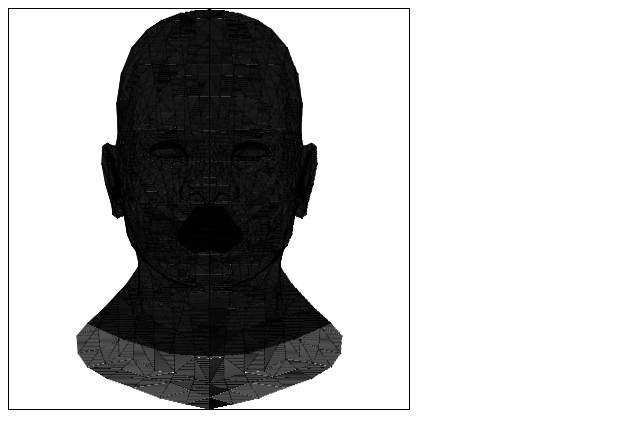
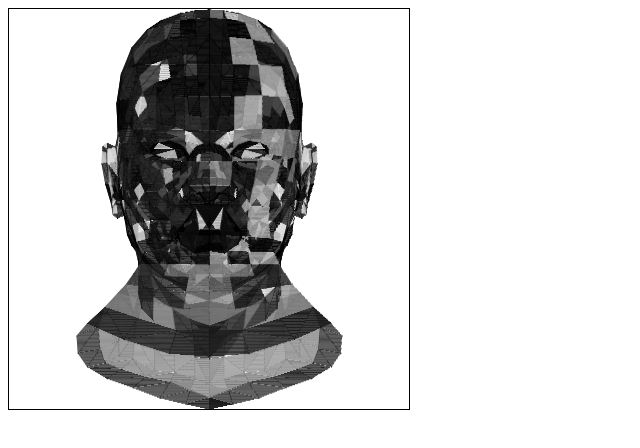
Before and after one commit to xiaoxiaowesley/SimplestGameRenderer, a plain HTML site: page Lesson2/index.html in a window 1280 px wide. Shown: the whole page, without its empty margins (0-640 px from the left). Drawn offline with Linux system fonts and the light colour scheme.

Commit message:
添加叉乘和点乘

```diff
--- a/Lesson2/index.html
+++ b/Lesson2/index.html
@@ -2,7 +2,7 @@
 <html lang="en">
 <head>
     <meta charset="UTF-8">
-    <title>Title</title>
+    <title>Lession2</title>
     <style type="text/css">
         canvas { border: 1px solid black; }
     </style>
--- a/Lesson2/index.js
+++ b/Lesson2/index.js
@@ -121,6 +121,19 @@ function drawTriangle(ctx,t0,t1,t2,color){
     }
 }
 
+function CrossProduct(u,v){
+    return { x:(u.y*v.z-u.z*v.y), y:(u.z*v.x-u.x*v.z), z:(u.x*v.y-u.y*v.x)  }
+}
+
+function DotProduct(u,v){
+    return u.x * v.x + u.y * v.y + u.z * v.z;
+}
+
+function Normalize(u){
+    var magnitude = Math.sqrt(u.x*u.x+u.y+u.y+u.z*u.z);
+    return {  x:u.x / magnitude, y:u.y / magnitude,  z:u.z / magnitude }
+}
+
 /**
  * 绘制三角形（线框）
  * @param {*} ctx
@@ -173,21 +186,32 @@ for(var i = 0 ; i < african_head_data.faces.length;i++ ){
     //drawTriangle(ctx,screenPt0,screenPt1,screenPt2,color)
 
     // 根据深度呈现不同的颜色。法线和光线的角度越小，颜色越浅
-    // 计算法线 - (三点决定一个平面。垂直于平面能做一条个向量，称之为法线)
-    // 用法线和光线的叉乘来衡量角度
-    var x1 = v0.x - v1.x;
-    var y1 = v0.y - v1.y;
-    var z1 = v0.z - v1.z;
-    var x2 = v0.x - v2.x;
-    var y2 = v0.y - v2.y;
-    var z2 = v0.z - v2.z;
-    var normal = {
-        x:(y1*z2 - y2*z1),
-        y:(z1*x2 - z2*x1),
-        z:(x1*y2 - x2*y1)
+    // 用法线和光线的点乘来衡量角度
+    var u = {
+        x:(v2[0] - v0[0]),
+        y:(v2[1] - v0[1]),
+        z:(v2[2] - v0[2])
     }
-    var lightDir = {x:1.0,y:1.0,z:-1};
-    var intensity = (normal.x*lightDir.x + normal.y*lightDir.y+normal.z+lightDir.z);
-    var color = '#'+(intensity*0xFFFFFF<<0).toString(16);
-    drawTriangle(ctx,screenPt0,screenPt1,screenPt2,color)
+    var v = {
+        x: (v1[0] - v0[0]),
+        y: (v1[1] - v0[1]),
+        z: (v1[2] - v0[2])
+    }
+
+    var normal = CrossProduct(u,v);
+    normal = Normalize(normal);
+
+    var lightDir = {x:0.0,y:0.0,z:-1};
+
+    var intensity = DotProduct(lightDir,normal);
+
+    if (intensity =>0) {
+        var channel = Math.floor(0xff * intensity);
+        if (channel > 0) {
+            debugger
+        }
+        var grey = channel < 10? '0'+channel.toString(16) : channel.toString(16);
+        var color = '#' +grey+grey+grey;
+        drawTriangle(ctx,screenPt0,screenPt1,screenPt2,color)
+    }
 }
```
